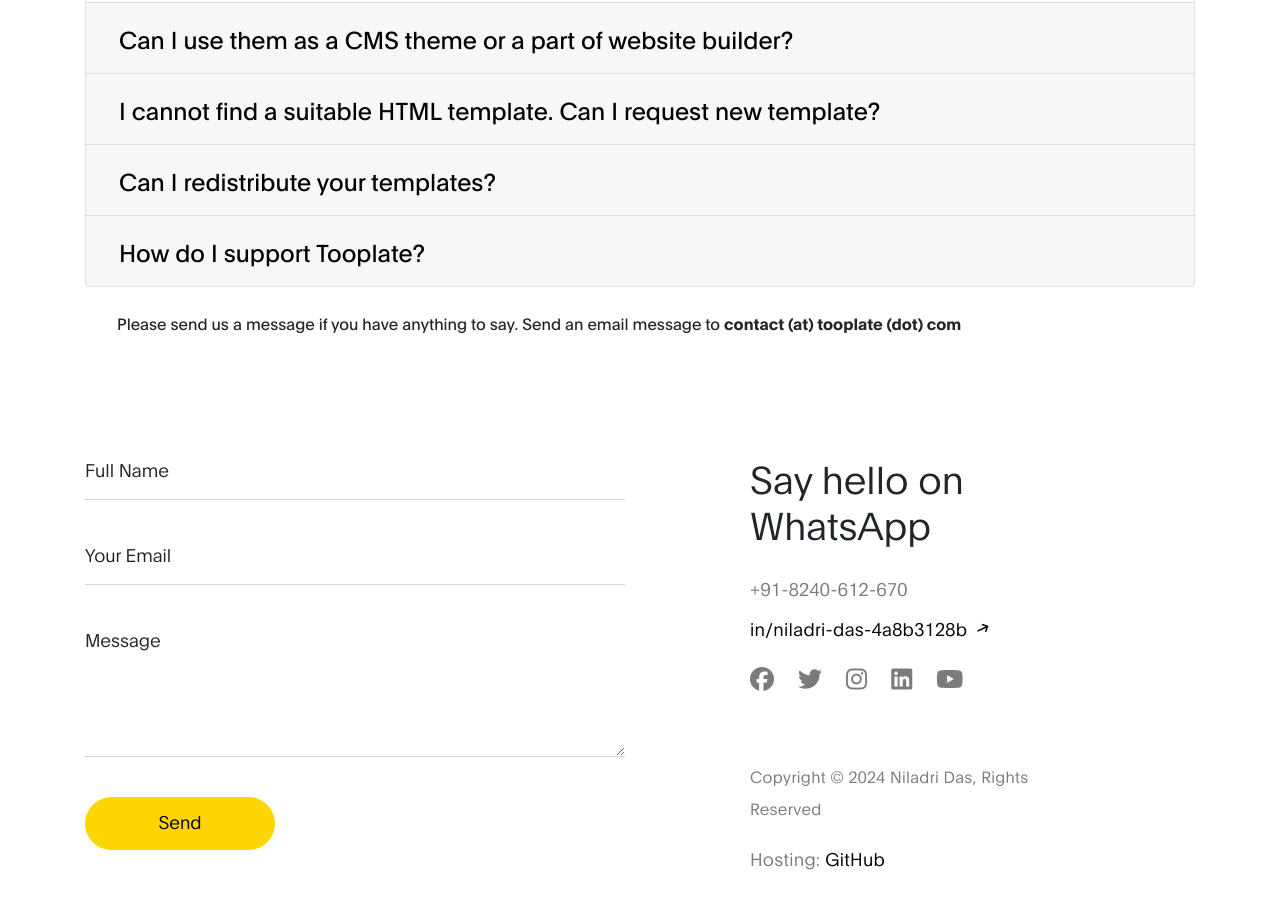
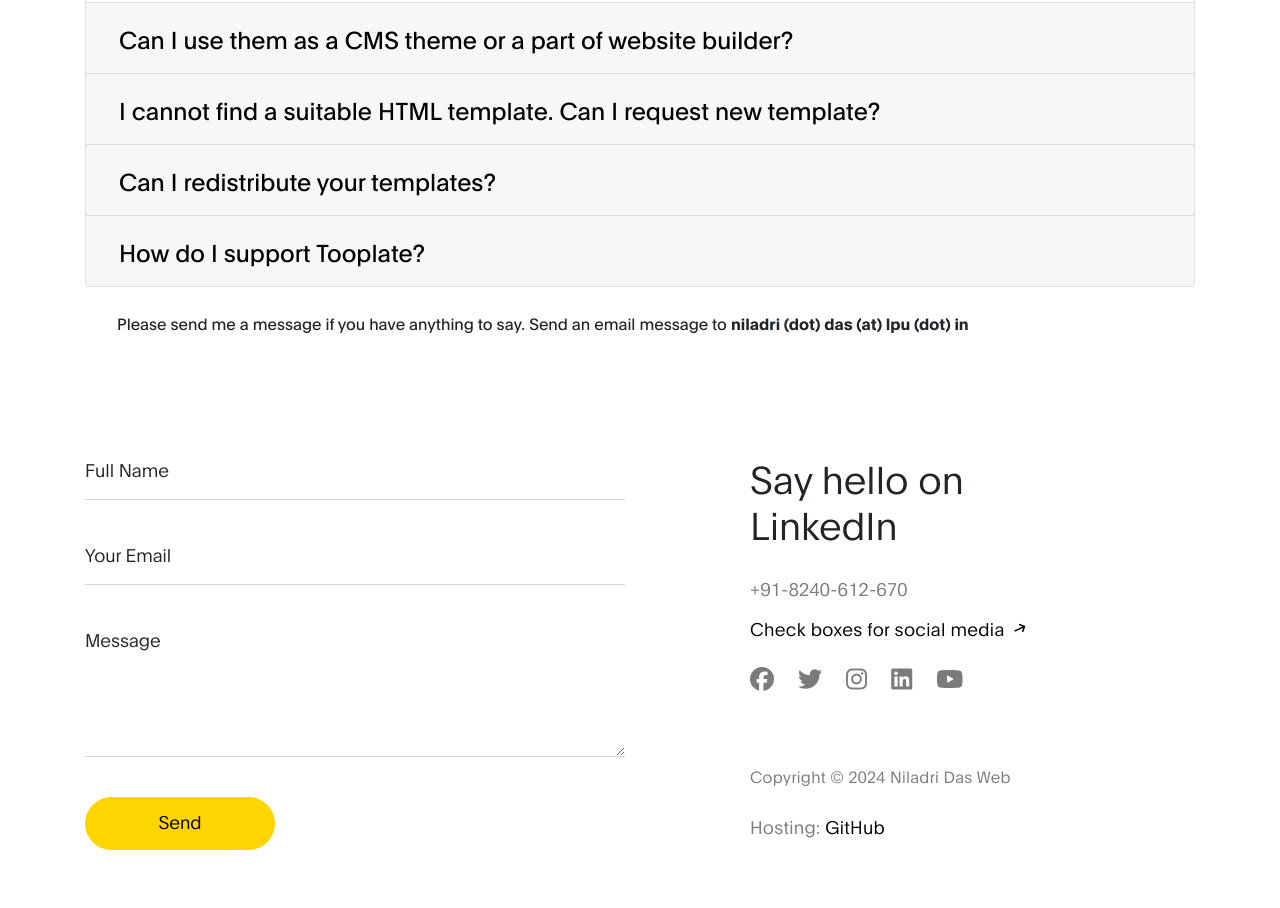
Before and after one commit to niladrridas/niladrridas.github.io, a plain HTML site: page index.html in a window 1280 px wide. Shown: the part 2338-3246 px from the top of the page. Drawn offline with Linux system fonts and the light colour scheme.

Commit message:
Update index.html

```diff
--- a/index.html
+++ b/index.html
@@ -310,7 +310,7 @@
                         </div>
                     </div>
 
-                    <span class="faq-info-text">Please send us a message if you have anything to say. Send an email message to <strong>contact (at) tooplate (dot) com</strong></span>
+                    <span class="faq-info-text">Please send me a message if you have anything to say. Send an email message to <strong>niladri (dot) das (at) lpu (dot) in</strong></span>
 
                 </div>
 
@@ -350,13 +350,13 @@
           </div>
 
             <div class="mx-auto col-lg-4 col-md-6 col-12">
-                <h3 class="my-4 pt-4 pt-lg-0">Say hello on WhatsApp</h3>
+                <h3 class="my-4 pt-4 pt-lg-0">Say hello on LinkedIn</h3>
 
                 <p class="mb-1">+91-8240-612-670</p>
 
                 <p>
-                    <a href="#">
-                        in/niladri-das-4a8b3128b
+                    <a href="mailto:ndas1262000@gmail.com">
+                        Check boxes for social media
                     <i class="fas fa-arrow-right custom-icon"></i>
                     </a>
                 </p>
@@ -369,7 +369,7 @@
                     <li><a href="https://youtube.com/@qtechsqubits" rel="noopener" class="fab fa-youtube"></a></li>
                 </ul>
 
-              <p class="copyright-text mt-5 pt-3">Copyright &copy; 2024 Niladri Das, Rights Reserved</p>
+              <p class="copyright-text mt-5 pt-3">Copyright &copy; 2024 Niladri Das Web</p>
 
                 <p>Hosting: <a href="https://github.com/niladrigithub" title="backend" target="_blank">GitHub</a></p>
             </div>
```
